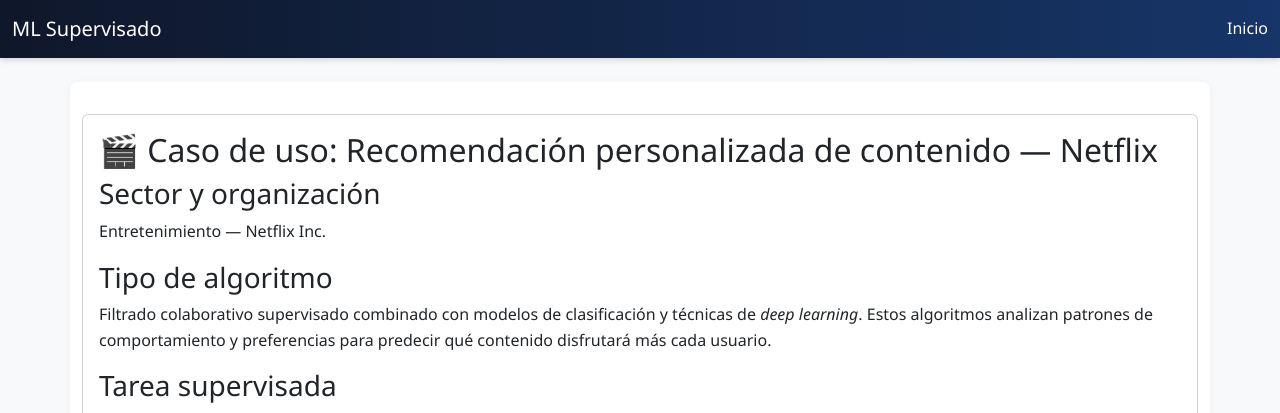
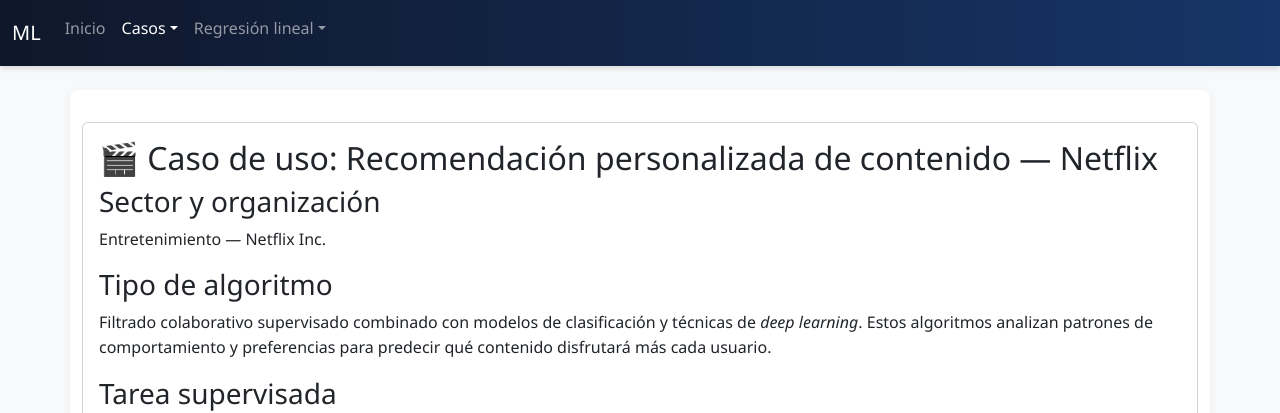
Before and after one commit to Juan-Diego-Ortiz-Baquero/Machine-Learning, a Flask app: page /caso/netflix in a window 1280 px wide. Shown: the top 413 px of the page. Run offline with Flask 3, Linux system fonts and the light colour scheme.

Commit message:
Actualización caso.html e index.html

```diff
--- a/clase-machine-learning2708/templates/caso.html
+++ b/clase-machine-learning2708/templates/caso.html
@@ -3,31 +3,58 @@
 <head>
   <meta charset="utf-8">
   <title>{{ caso.problema }}</title>
-  <!-- Bootstrap -->
   <link href="https://cdn.jsdelivr.net/npm/bootstrap@5.3.2/dist/css/bootstrap.min.css" rel="stylesheet">
-  <!-- Estilos personalizados -->
   <link rel="stylesheet" href="{{ url_for('static', filename='styles.css') }}">
 </head>
 <body class="bg-light">
 
-  <!-- Barra de navegación -->
+  <!-- Navbar unificada con menú desplegable de Casos -->
   <nav class="navbar navbar-expand-lg navbar-dark bg-primary mb-4">
     <div class="container-fluid">
-      <a class="navbar-brand" href="{{ url_for('index') }}">ML Supervisado</a>
-      <a class="nav-link text-white" href="{{ url_for('index') }}">Inicio</a>
+      <a class="navbar-brand" href="{{ url_for('home') }}">ML</a>
+      <button class="navbar-toggler" type="button" data-bs-toggle="collapse" data-bs-target="#navbarNav">
+        <span class="navbar-toggler-icon"></span>
+      </button>
+      <div class="collapse navbar-collapse" id="navbarNav">
+        <ul class="navbar-nav">
+          <li class="nav-item"><a class="nav-link" href="{{ url_for('home') }}">Inicio</a></li>
+
+          <!-- Menú desplegable de Casos -->
+          <li class="nav-item dropdown">
+            <a class="nav-link dropdown-toggle active" href="#" role="button" data-bs-toggle="dropdown">Casos</a>
+            <ul class="dropdown-menu">
+              {% for c in casos %}
+                <li>
+                  <a class="dropdown-item" href="{{ url_for('caso', id=c.id) }}">
+                    {% if c.sector == 'Entretenimiento' %}🎬{% elif c.sector == 'Comercio electrónico' %}🛒{% elif c.sector == 'Finanzas' %}💳{% elif c.sector == 'Alimentación' %}🍽️{% elif c.sector == 'Salud' %}🩺{% elif c.sector == 'Consumo masivo' %}📦{% endif %}
+                    {{ c.sector }} — {{ c.problema }}
+                  </a>
+                </li>
+              {% endfor %}
+            </ul>
+          </li>
+
+          <!-- Menú desplegable de Regresión lineal -->
+          <li class="nav-item dropdown">
+            <a class="nav-link dropdown-toggle" href="#" role="button" data-bs-toggle="dropdown">Regresión lineal</a>
+            <ul class="dropdown-menu">
+              <li><a class="dropdown-item" href="{{ url_for('regresion_conceptos') }}">Conceptos básicos</a></li>
+              <li><a class="dropdown-item" href="{{ url_for('regresion_ejercicio') }}">Ejercicio práctico</a></li>
+            </ul>
+          </li>
+        </ul>
+      </div>
     </div>
   </nav>
 
   <main class="container">
     {% if caso.contenido_html %}
-      <!-- Renderiza el bloque narrativo tal cual -->
       <div class="card mb-4">
         <div class="card-body">
           {{ caso.contenido_html | safe }}
         </div>
       </div>
     {% else %}
-      <!-- Formato estándar si no hay contenido narrativo -->
       <div class="card mb-4">
         <div class="card-body">
           <h1 class="card-title h3">{{ caso.problema }}</h1>
@@ -40,34 +67,7 @@
         </div>
       </div>
 
-      {% if caso.por_que_supervisado or caso.features_clave or caso.validacion or caso.manejo_desbalance %}
-      <div class="card mb-4">
-        <div class="card-header">Profundización técnica</div>
-        <div class="card-body">
-          {% if caso.por_que_supervisado %}
-            <p><strong>Por qué es supervisado:</strong> {{ caso.por_que_supervisado }}</p>
-          {% endif %}
-
-          {% if caso.features_clave %}
-            <h5>Características clave</h5>
-            <ul>
-              {% for f in caso.features_clave %}
-                <li>{{ f }}</li>
-              {% endfor %}
-            </ul>
-          {% endif %}
-
-          {% if caso.validacion %}
-            <p><strong>Estrategia de validación:</strong> {{ caso.validacion }}</p>
-          {% endif %}
-
-          {% if caso.manejo_desbalance %}
-            <p><strong>Manejo del desbalance:</strong> {{ caso.manejo_desbalance }}</p>
-          {% endif %}
-        </div>
-      </div>
-      {% endif %}
-
+      {% if caso.referencia %}
       <div class="card">
         <div class="card-header">Referencias en APA</div>
         <div class="card-body">
@@ -78,10 +78,10 @@
           </ul>
         </div>
       </div>
+      {% endif %}
     {% endif %}
   </main>
 
-  <!-- Bootstrap JS -->
   <script src="https://cdn.jsdelivr.net/npm/bootstrap@5.3.2/dist/js/bootstrap.bundle.min.js"></script>
 </body>
 </html>
```
Also changed, not shown: clase-machine-learning2708/templates/index.html (+21 -14 lines).
